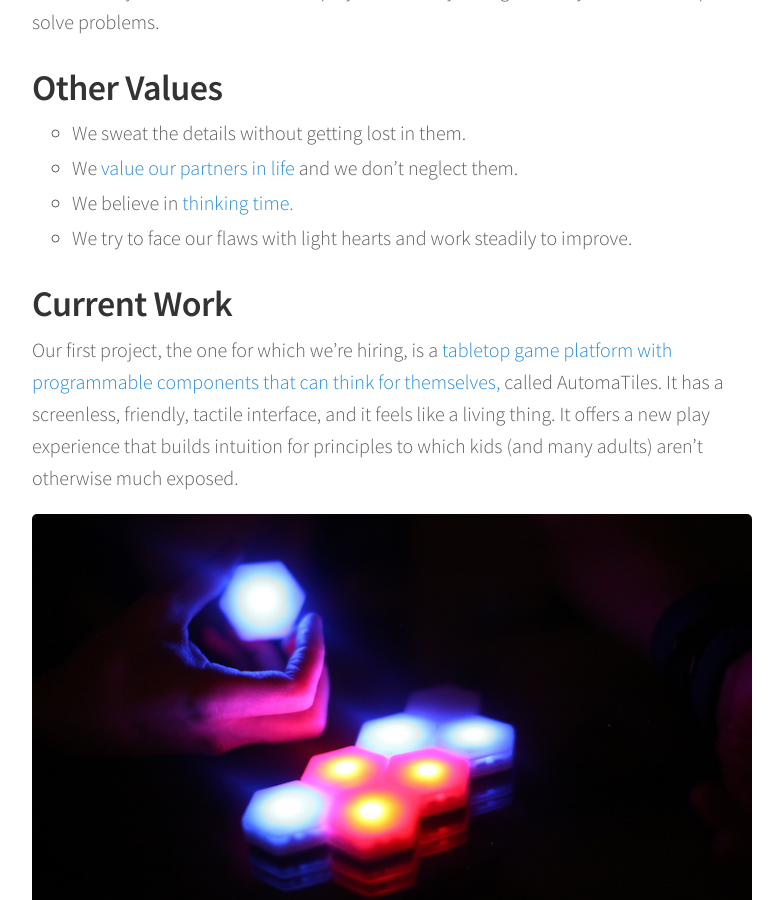
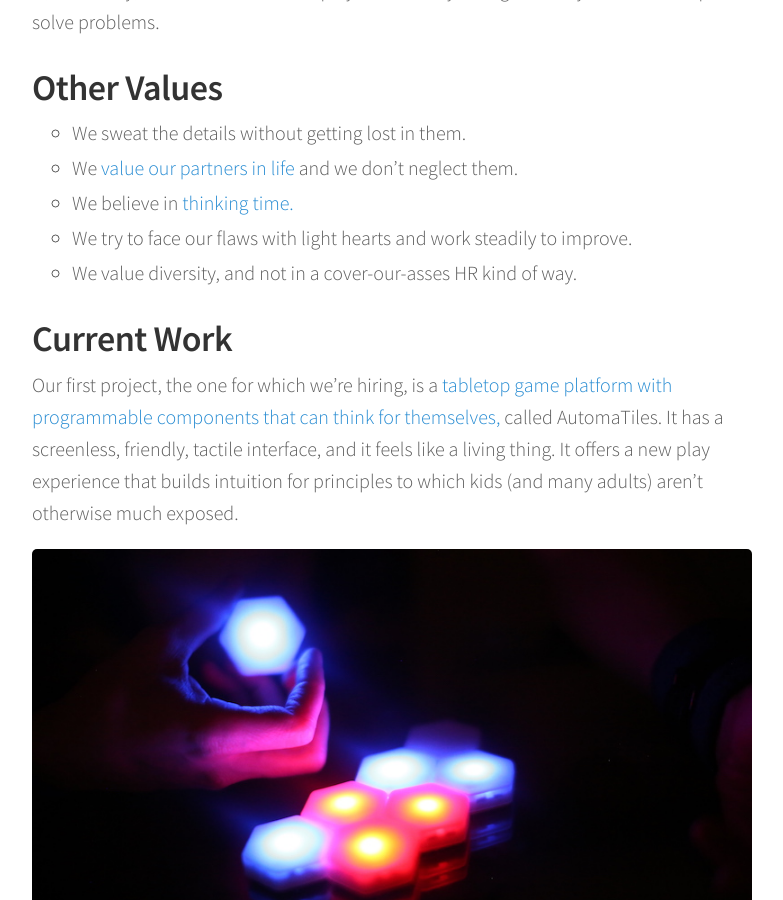
Before and after one commit to jbobrow/Move38-website, a Jekyll site: the page built from _posts/2016-11-07-job-solicitation-electrical-engineer.markdown, in a window 1280 px wide and 900 px high, scrolled down 1607 px. Shown: the whole window, without its empty margins (248-1031 px from the left). Built offline with Jekyll 4.4.1, drawn with Linux system fonts in a browser that asks for light colours; nearby versions of some CDN libraries; comment, search, counter and statistics services are not loaded.

Commit message:
Updated Job Solicitation Electrical Engineer

```diff
--- a/_posts/2016-11-07-job-solicitation-electrical-engineer.markdown
+++ b/_posts/2016-11-07-job-solicitation-electrical-engineer.markdown
@@ -35,6 +35,8 @@ We're inventing hardware, tangible user interfaces, and game patterns. And we're
 * We believe in [thinking time.](http://www.inc.com/empact/why-successful-people-spend-10-hours-a-week-just-thinking.html)
 
 * We try to face our flaws with light hearts and work steadily to improve.
+
+* We value diversity, and not in a cover-our-asses HR kind of way.
 
 ## Current Work
 
```
